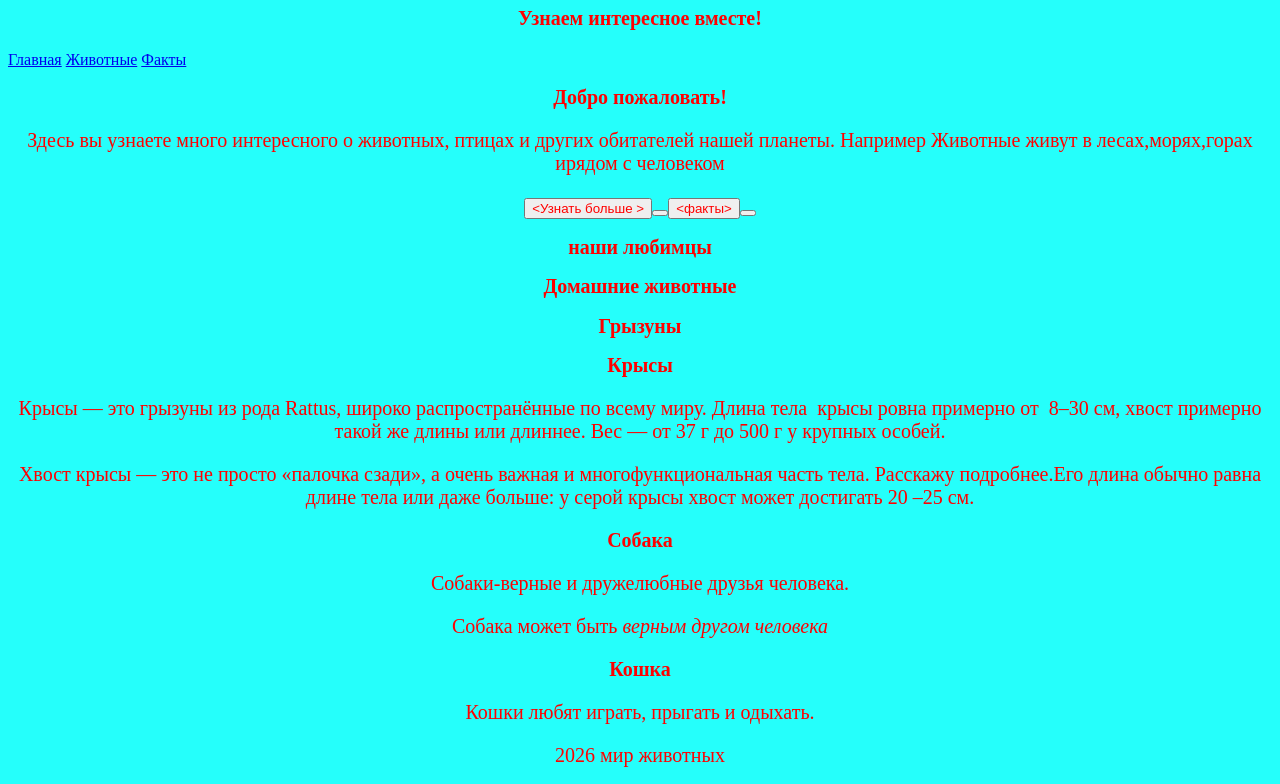
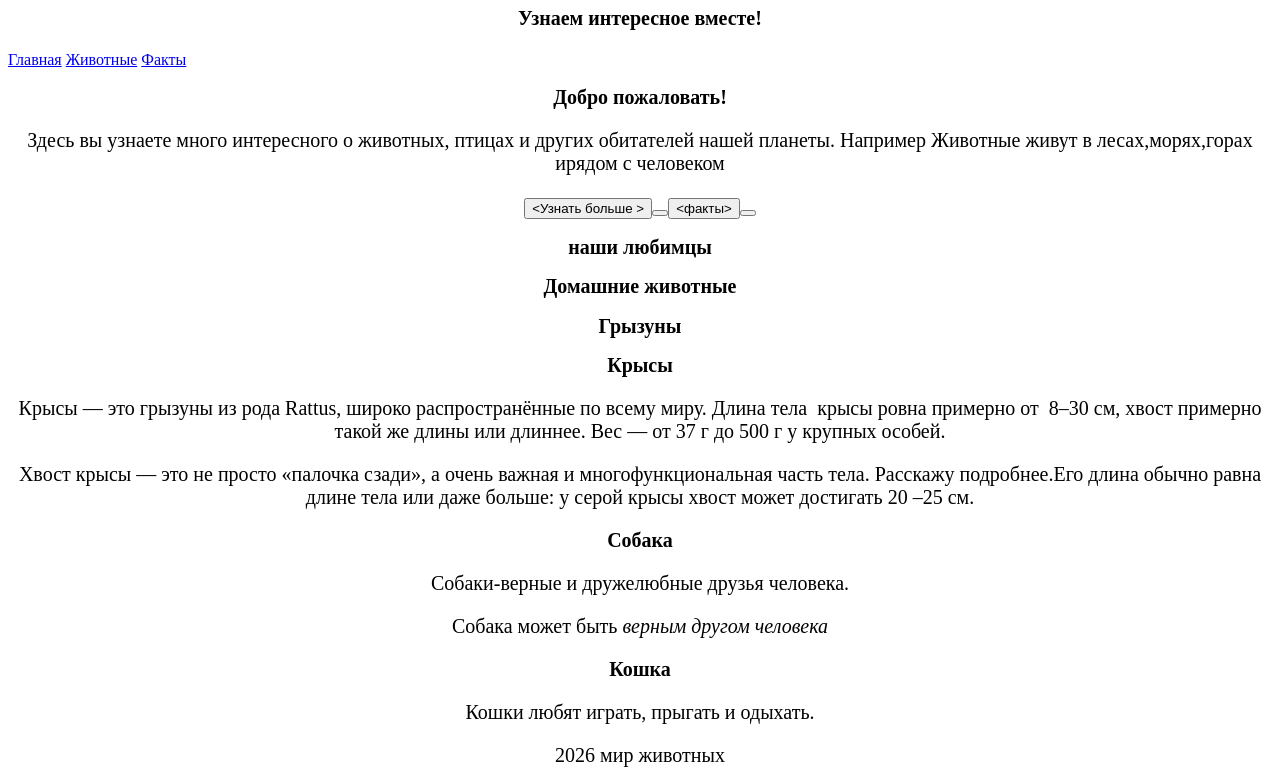
Before and after one commit to LIRTER/lirter.github.io, a plain HTML site: page animals/index.html in a window 1280 px wide. Shown: the part 73-857 px from the top of the page. Drawn offline with Linux system fonts and the light colour scheme.

Commit message:
изменил цвет

```diff
--- a/animals/style.css
+++ b/animals/style.css
@@ -1,31 +1,31 @@
 body {
-    background-color: rgba(0, 255, 251, 0.853);
+    background-color: rgba(255, 255, 255, 0.85);
 }
 
 h1  {
-    color:rgb(255, 0, 0);
+    color:rgb(0, 0, 0);
     text-align: center;
 }
 
 p {
-color:rgb(255, 0, 0);
+color:rgb(0, 0, 0);
 font-size: 20px;
 text-align: center;
 }
 button{
-    color: rgb(255,0,0);
+    color: rgb(0,0,0);
 
 }
 section{
-  color:rgb(255,0,0);
+  color:rgb(0,0,0);
   font-size: 20px;
   text-align: center;}
 h2{
-  color:rgb(255,0,0);
+  color:rgb(0,0,0);
   font-size: 20px;
   text-align: center;}
 
 h3{
-  color:rgb(255,0,0);
+  color:rgb(0,0,0);
   font-size: 20px;
   text-align: center;}
```
